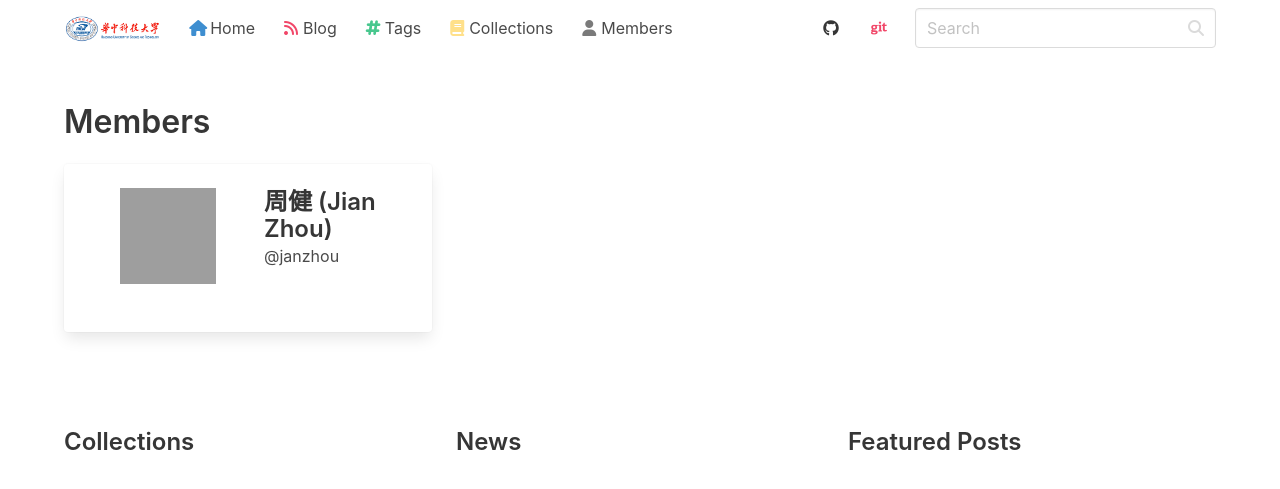
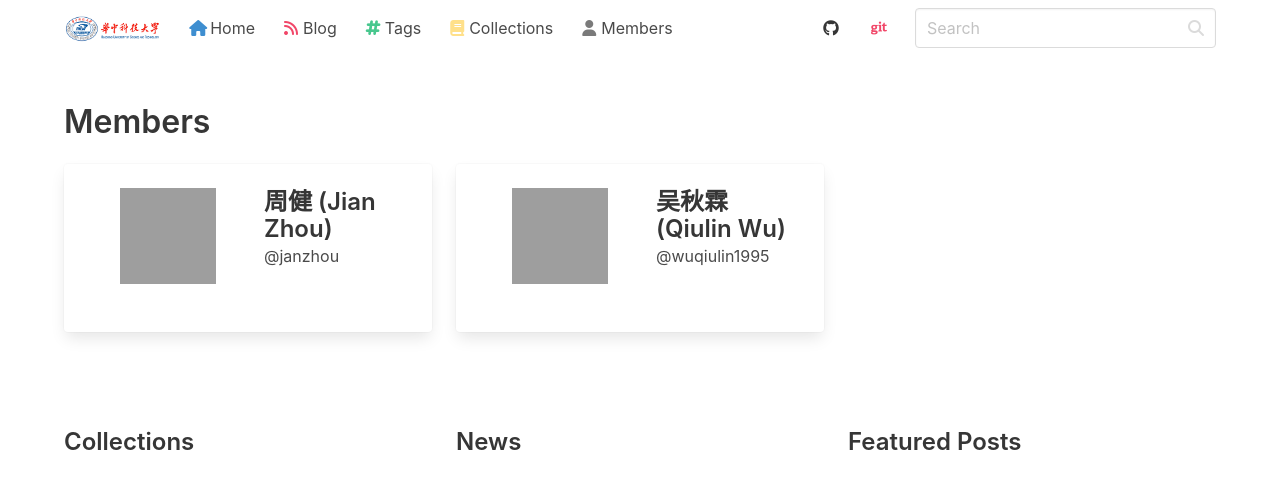
Before and after one commit to haslaboratory/haslaboratory.github.io, a Jekyll site: the page built from pages/members.html, in a window 1280 px wide. Shown: the top 489 px of the page. Built offline with Jekyll 4.4.1, drawn with Linux system fonts in a browser that asks for light colours; nearby versions of some CDN libraries; library files that are not in the unit come from our copies; grey boxes are pictures that could not be loaded.

Commit message:
Update members.yml

```diff
--- a/_data/members.yml
+++ b/_data/members.yml
@@ -4,3 +4,9 @@
   degree: Doctor
   join: 2020
   desc:
+- nick: wuqiulin1995
+  name: 吴秋霖 (Qiulin Wu)
+  github: wuqiulin1995
+  degree: Doctor
+  join: 2020
+  desc:
```
